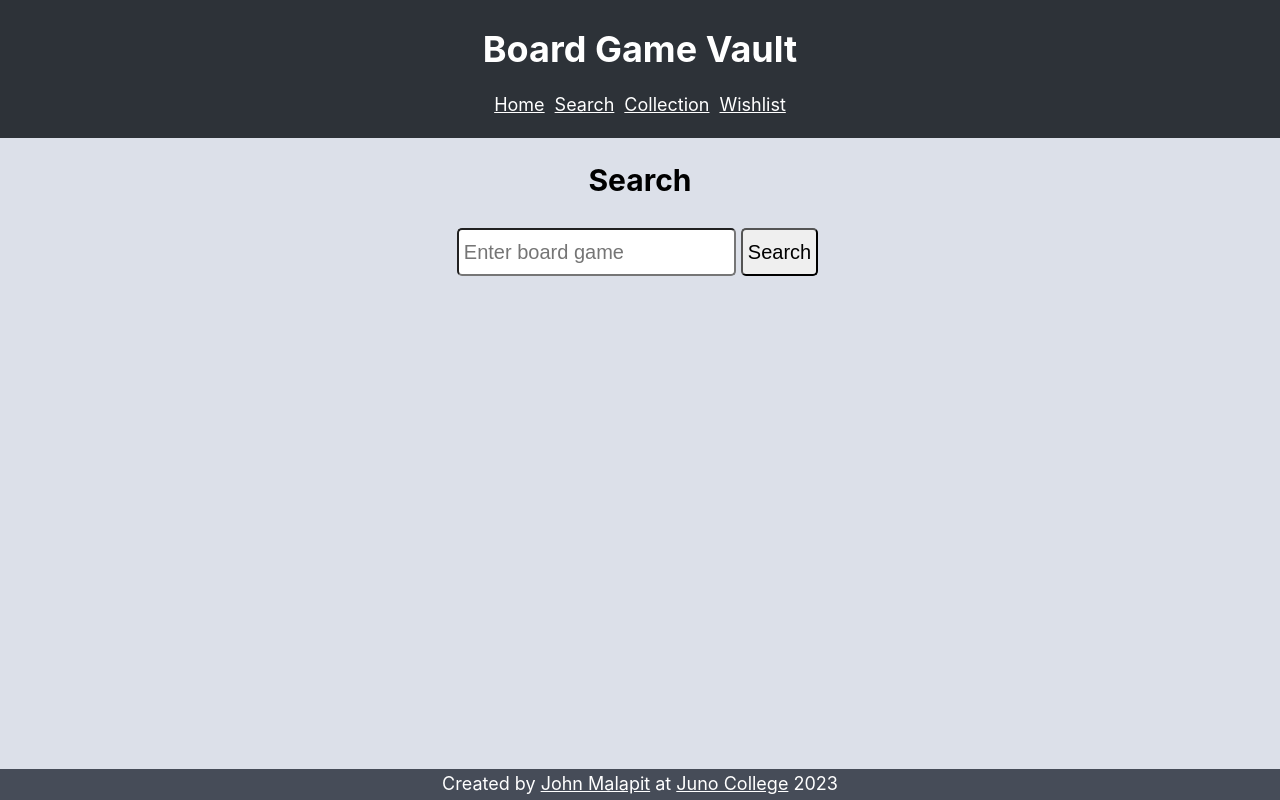
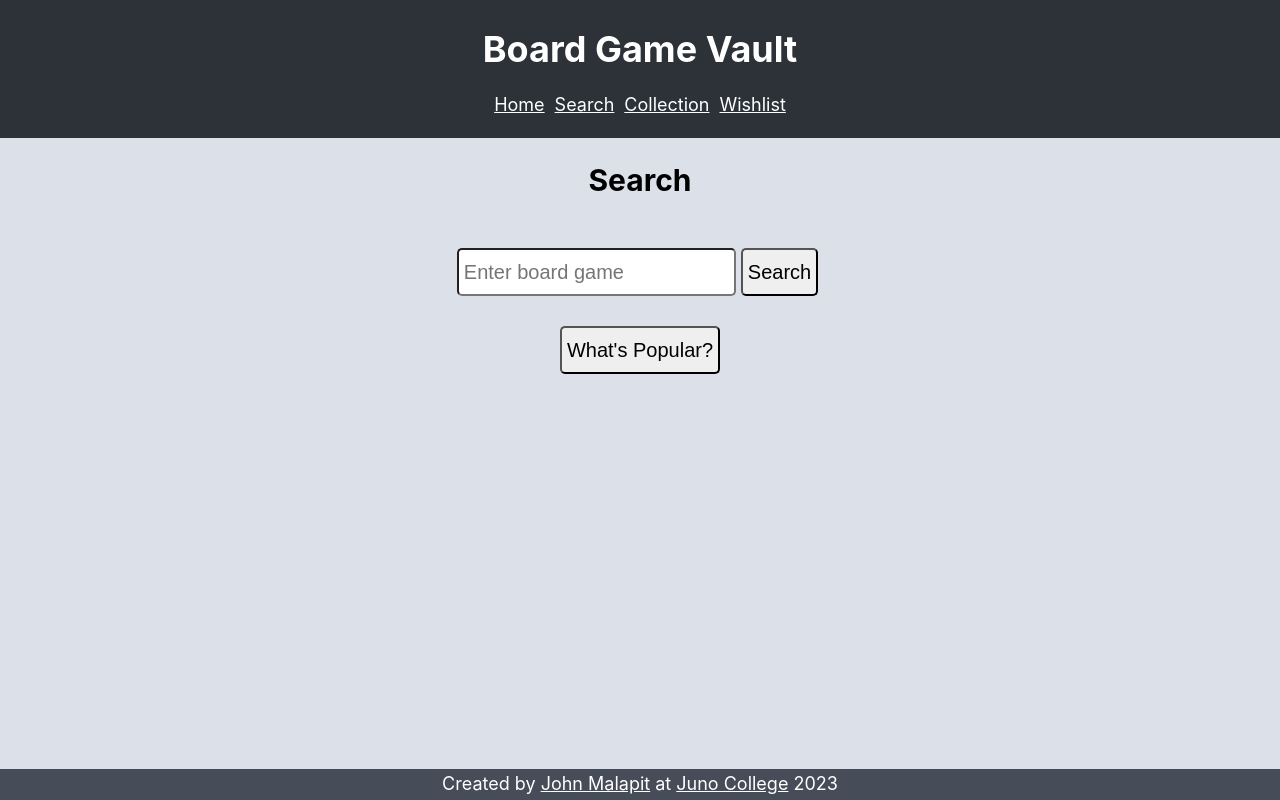
Before and after one commit to johnmal-dev/bgvault, a React (Create React App) app: page /search in a window 1280 px wide. Built offline with nearby package versions, Linux system fonts and the light colour scheme; no server answers; the database is empty.

Commit message:
create Card components

```diff
--- /dev/null
+++ b/src/Components/CollectionCard.jsx
@@ -0,0 +1,42 @@
+import React from 'react';
+import { Link } from 'react-router-dom';
+
+const CollectionCard = ({ game, removeFromCollection }) => {
+  const {
+    id,
+    key,
+    name,
+    images: { small: image },
+  } = game;
+  return (
+    <div
+      key={key}
+      className='collection-card'
+    >
+      <div className='img-container'>
+        <Link to={`/gameDetails/${id}`}>
+          <img
+            src={image}
+            alt={name}
+          />
+        </Link>
+      </div>
+      <div className='game-info'>
+        <div className='bold text-center'>{name}</div>
+        <Link to={`/gameDetails/${id}`}>
+          <button className='button'>Details</button>
+        </Link>
+      </div>
+      <button
+        className='button'
+        onClick={() => {
+          removeFromCollection(key, name);
+        }}
+      >
+        Remove
+      </button>
+    </div>
+  );
+};
+
+export default CollectionCard;
--- a/src/Components/CollectionDisplay.jsx
+++ b/src/Components/CollectionDisplay.jsx
@@ -1,5 +1,5 @@
 import React from 'react';
-import { Link } from 'react-router-dom';
+import CollectionCard from './CollectionCard';
 
 const CollectionDisplay = ({ collection, removeFromCollection }) => {
   return (
@@ -8,38 +8,11 @@ const CollectionDisplay = ({ collection, removeFromCollection }) => {
         <h2>Collection</h2>
         <div className='collection-list'>
           {collection.map((game) => {
-            const {
-              id,
-              key,
-              name,
-              images: { small: image },
-            } = game;
             return (
-              <div
-                key={key}
-                className='collection-card'
-              >
-                <div className='img-container'>
-                  <img
-                    src={image}
-                    alt={name}
-                  />
-                </div>
-                <div className='game-info'>
-                  <div className='bold text-center'>{name}</div>
-                  <Link to={`/gameDetails/${id}`}>
-                    <button className='button'>Details</button>
-                  </Link>
-                </div>
-                <button
-                  className='button'
-                  onClick={() => {
-                    removeFromCollection(key, name);
-                  }}
-                >
-                  Remove
-                </button>
-              </div>
+              <CollectionCard
+                game={game}
+                removeFromCollection={removeFromCollection}
+              />
             );
           })}
         </div>
--- a/src/Components/SearchDisplay.jsx
+++ b/src/Components/SearchDisplay.jsx
@@ -13,6 +13,12 @@ const SearchDisplay = ({ searchResults, addToCollection, addToWishlist, itemsPer
           gameQuery={gameQuery}
           setGameQuery={setGameQuery}
         />
+        <button
+          className='button'
+          onClick={() => setGameQuery('game')}
+        >
+          What's Popular?
+        </button>
         <div className='search-results'>
           {searchCount > 0 && (
             <>
--- /dev/null
+++ b/src/Components/WishlistCard.jsx
@@ -0,0 +1,39 @@
+import React from 'react';
+import { Link } from 'react-router-dom';
+
+const WishlistCard = ({ game, removeFromWishlist }) => {
+  const {
+    id,
+    key,
+    name,
+    images: { small: image },
+  } = game;
+  return (
+    <div className='wishlist-card'>
+      <div className='img-container'>
+        <Link to={`/gameDetails/${id}`}>
+          <img
+            src={image}
+            alt={name}
+          />
+        </Link>
+      </div>
+      <div className='game-info'>
+        <div className='bold text-center'>{name}</div>
+        <Link to={`/gameDetails/${id}`}>
+          <button className='button'>Details</button>
+        </Link>
+      </div>
+      <button
+        className='button'
+        onClick={() => {
+          removeFromWishlist(key, name);
+        }}
+      >
+        Remove
+      </button>
+    </div>
+  );
+};
+
+export default WishlistCard;
--- a/src/Components/WishlistDisplay.jsx
+++ b/src/Components/WishlistDisplay.jsx
@@ -1,5 +1,5 @@
 import React from 'react';
-import { Link } from 'react-router-dom';
+import WishlistCard from './WishlistCard';
 
 const WishlistDisplay = ({ wishlist, removeFromWishlist }) => {
   return (
@@ -9,38 +9,11 @@ const WishlistDisplay = ({ wishlist, removeFromWishlist }) => {
         <div className='wishlist-list'>
           {wishlist.length > 0 &&
             wishlist.map((game) => {
-              const {
-                id,
-                key,
-                name,
-                images: { small: image },
-              } = game;
               return (
-                <div
-                  key={key}
-                  className='wishlist-card'
-                >
-                  <div className='img-container'>
-                    <img
-                      src={image}
-                      alt={name}
-                    />
-                  </div>
-                  <div className='game-info'>
-                    <div className='bold text-center'>{name}</div>
-                    <Link to={`/gameDetails/${id}`}>
-                      <button className='button'>Details</button>
-                    </Link>
-                  </div>
-                  <button
-                    className='button'
-                    onClick={() => {
-                      removeFromWishlist(key, name);
-                    }}
-                  >
-                    Remove
-                  </button>
-                </div>
+                <WishlistCard
+                  game={game}
+                  removeFromWishlist={removeFromWishlist}
+                />
               );
             })}
         </div>
--- a/src/sassPartials/_global.scss
+++ b/src/sassPartials/_global.scss
@@ -33,4 +33,5 @@ a {
   align-items: center;
   margin: 5px;
   border-radius: $border-radius;
+  cursor: pointer;
 }
--- a/src/sassPartials/_searchDisplay.scss
+++ b/src/sassPartials/_searchDisplay.scss
@@ -3,6 +3,17 @@
 .search-display {
   background-color: $color-3;
   flex-grow: 1;
+  .container {
+    display: flex;
+    flex-direction: column;
+    justify-content: center;
+    align-items: center;
+    .button {
+      border-radius: $border-radius;
+      line-height: 2rem;
+      padding: 2px 5px;
+    }
+  }
 }
 
 .search-results {
```
